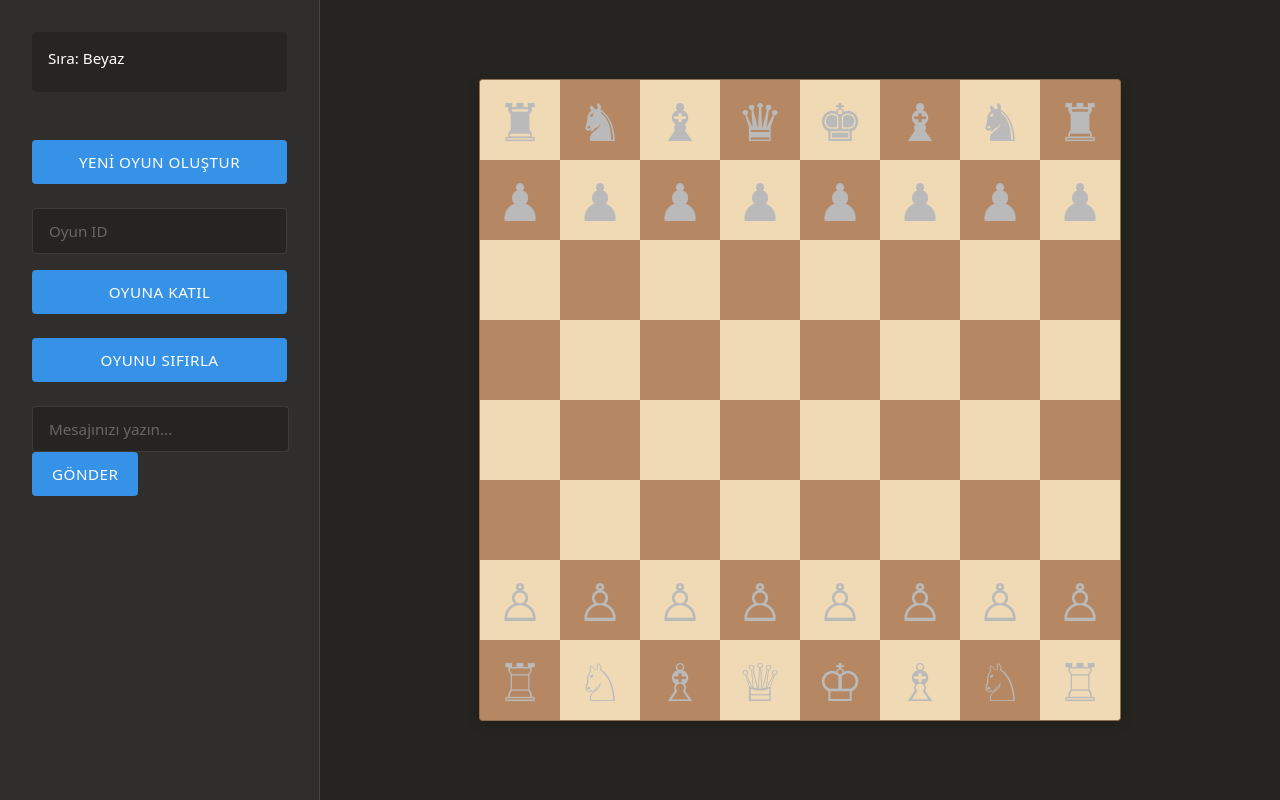
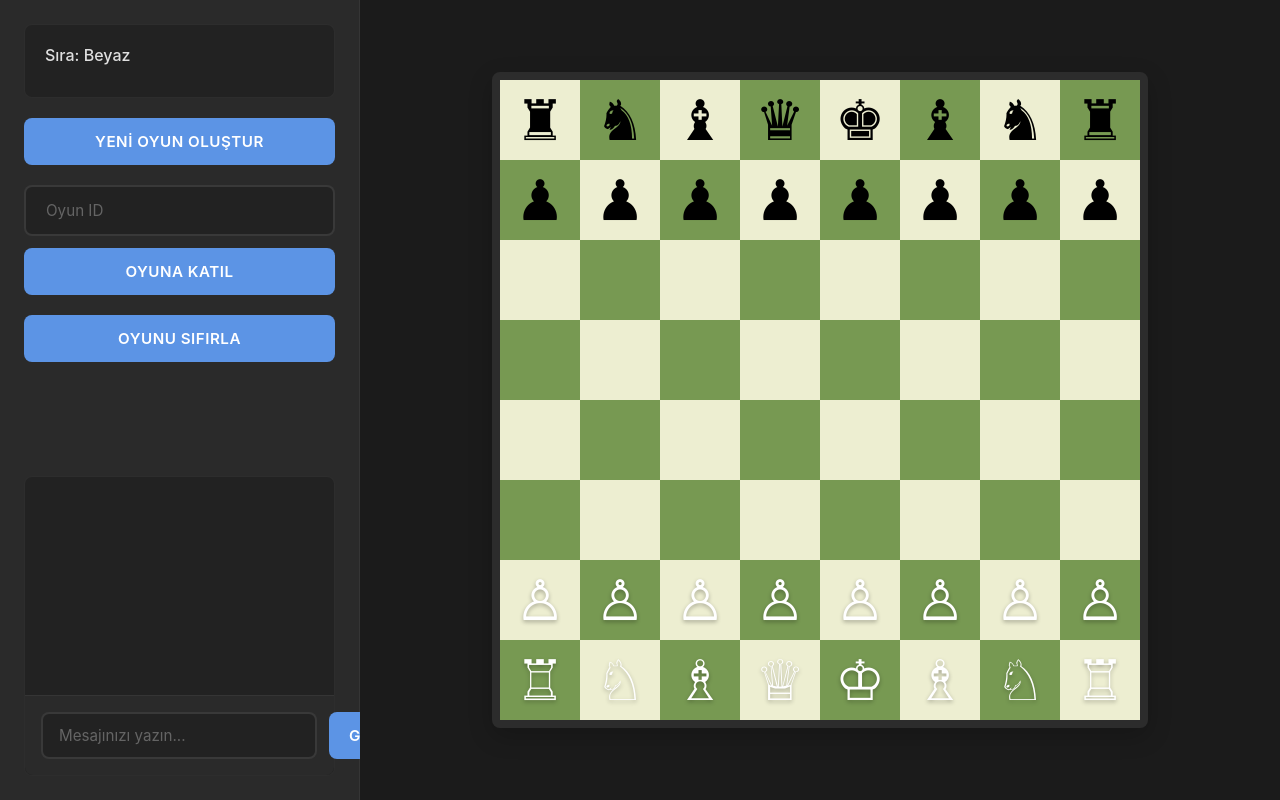
Before and after one commit to recepbulbul/chess5, a website: page public/index.html in a window 1280 px wide. Drawn offline with Linux system fonts and the light colour scheme.

Commit message:
Update style.css

```diff
--- a/public/style.css
+++ b/public/style.css
@@ -1,22 +1,22 @@
 :root {
     --board-size: min(80vh, 700px);
     --square-size: calc(var(--board-size) / 8);
-    --primary-color: #262421;
-    --secondary-color: #302e2c;
-    --panel-bg: #302e2c;
-    --accent-color: #3692e7;
-    --light-square: #f0d9b5;
-    --dark-square: #b58863;
-    --text-color: #bababa;
-    --border-radius: 4px;
-    --shadow: 0 4px 12px rgba(0, 0, 0, 0.15);
+    --primary-color: #1b1b1b;
+    --secondary-color: #222222;
+    --panel-bg: #2a2a2a;
+    --accent-color: #5c94e5;
+    --light-square: #edeed1;
+    --dark-square: #779952;
+    --text-color: #e0e0e0;
+    --border-radius: 8px;
+    --shadow: 0 8px 24px rgba(0, 0, 0, 0.2);
 }
 
 * {
     margin: 0;
     padding: 0;
     box-sizing: border-box;
-    font-family: 'Noto Sans', system-ui, -apple-system, sans-serif;
+    font-family: 'Inter', system-ui, -apple-system, sans-serif;
 }
 
 body {
@@ -28,32 +28,32 @@ body {
 
 .container {
     display: grid;
-    grid-template-columns: 320px 1fr;
+    grid-template-columns: 360px 1fr;
     height: 100vh;
 }
 
 .game-controls {
     background: var(--panel-bg);
-    padding: 2rem;
+    padding: 1.5rem;
     display: flex;
     flex-direction: column;
-    gap: 1.5rem;
-    border-right: 1px solid rgba(255, 255, 255, 0.1);
+    gap: 1.25rem;
+    border-right: 1px solid rgba(255, 255, 255, 0.05);
 }
 
 .join-game {
     display: flex;
     flex-direction: column;
-    gap: 1rem;
+    gap: 0.75rem;
 }
 
 button {
-    padding: 0.75rem 1.25rem;
+    padding: 0.875rem 1.25rem;
     border: none;
     border-radius: var(--border-radius);
     background: var(--accent-color);
     color: #fff;
-    font-weight: 500;
+    font-weight: 600;
     font-size: 0.95rem;
     cursor: pointer;
     transition: all 0.2s ease;
@@ -62,15 +62,15 @@ button {
 }
 
 button:hover {
-    filter: brightness(1.1);
+    background: #4a7fd1;
     transform: translateY(-1px);
 }
 
 input {
-    padding: 0.75rem 1rem;
-    border: 1px solid rgba(255, 255, 255, 0.1);
+    padding: 0.875rem 1.25rem;
+    border: 2px solid rgba(255, 255, 255, 0.1);
     border-radius: var(--border-radius);
-    background: rgba(0, 0, 0, 0.2);
+    background: var(--secondary-color);
     color: var(--text-color);
     font-size: 0.95rem;
     outline: none;
@@ -79,7 +79,7 @@ input {
 
 input:focus {
     border-color: var(--accent-color);
-    background: rgba(0, 0, 0, 0.3);
+    background: var(--secondary-color);
 }
 
 input::placeholder {
@@ -91,6 +91,7 @@ input::placeholder {
     align-items: center;
     justify-content: center;
     padding: 2rem;
+    background: var(--primary-color);
 }
 
 #board {
@@ -100,8 +101,7 @@ input::placeholder {
     border-radius: var(--border-radius);
     overflow: hidden;
     box-shadow: var(--shadow);
-    background-color: var(--dark-square);
-    border: 1px solid rgba(0, 0, 0, 0.2);
+    border: 8px solid #2c2c2c;
 }
 
 .square {
@@ -110,7 +110,7 @@ input::placeholder {
     display: flex;
     justify-content: center;
     align-items: center;
-    font-size: calc(var(--square-size) * 0.65);
+    font-size: calc(var(--square-size) * 0.7);
     cursor: pointer;
     transition: all 0.15s ease;
     position: relative;
@@ -125,36 +125,36 @@ input::placeholder {
 }
 
 .selected {
-    background-color: rgba(20, 85, 30, 0.5) !important;
+    background-color: rgba(106, 164, 255, 0.5) !important;
 }
 
 .valid-move::after {
     content: '';
     position: absolute;
-    width: 30%;
-    height: 30%;
+    width: 32%;
+    height: 32%;
     background-color: rgba(0, 0, 0, 0.2);
     border-radius: 50%;
 }
 
 #gameInfo {
-    background: rgba(0, 0, 0, 0.2);
-    padding: 1rem;
+    background: var(--secondary-color);
+    padding: 1.25rem;
     border-radius: var(--border-radius);
-    margin-bottom: 1.5rem;
+    border: 1px solid rgba(255, 255, 255, 0.05);
 }
 
 #currentPlayer {
-    font-size: 0.95rem;
+    font-size: 1rem;
     font-weight: 500;
-    margin-bottom: 0.5rem;
-    color: #fff;
+    margin-bottom: 0.75rem;
+    color: var(--text-color);
 }
 
 #gameStatus {
     font-weight: 600;
     color: var(--accent-color);
-    font-size: 1rem;
+    font-size: 1.1rem;
 }
 
 /* Responsive Tasarım */
@@ -162,12 +162,14 @@ input::placeholder {
     .container {
         grid-template-columns: 1fr;
         grid-template-rows: auto 1fr;
+        height: 100vh;
+        overflow-y: auto;
     }
 
     .game-controls {
         padding: 1rem;
         border-right: none;
-        border-bottom: 1px solid rgba(255, 255, 255, 0.1);
+        border-bottom: 1px solid rgba(255, 255, 255, 0.05);
     }
 
     :root {
@@ -176,6 +178,10 @@ input::placeholder {
 
     .board-container {
         padding: 1rem;
+    }
+
+    .chat-container {
+        height: 250px;
     }
 }
 
@@ -201,7 +207,8 @@ input::placeholder {
 }
 
 ::-webkit-scrollbar-track {
-    background: rgba(255, 255, 255, 0.05);
+    background: var(--secondary-color);
+    border-radius: 3px;
 }
 
 ::-webkit-scrollbar-thumb {
@@ -210,5 +217,63 @@ input::placeholder {
 }
 
 ::-webkit-scrollbar-thumb:hover {
-    background: #4a9eed;
+    background: #4a7fd1;
 }
+
+.chat-container {
+    display: flex;
+    flex-direction: column;
+    margin-top: auto;
+    height: 300px;
+    background: var(--secondary-color);
+    border-radius: var(--border-radius);
+    border: 1px solid rgba(255, 255, 255, 0.05);
+}
+
+.chat-messages {
+    flex: 1;
+    overflow-y: auto;
+    padding: 1rem;
+    display: flex;
+    flex-direction: column;
+    gap: 0.75rem;
+}
+
+.chat-message {
+    padding: 0.75rem 1rem;
+    background: var(--panel-bg);
+    border-radius: var(--border-radius);
+    font-size: 0.925rem;
+    line-height: 1.4;
+    word-break: break-word;
+    border: 1px solid rgba(255, 255, 255, 0.05);
+}
+
+.chat-input-container {
+    display: flex;
+    gap: 0.75rem;
+    padding: 1rem;
+    border-top: 1px solid rgba(255, 255, 255, 0.05);
+    background: var(--panel-bg);
+    border-radius: 0 0 var(--border-radius) var(--border-radius);
+}
+
+.chat-input-container input {
+    flex: 1;
+    padding: 0.75rem 1rem;
+}
+
+.chat-input-container button {
+    padding: 0.75rem 1.25rem;
+    text-transform: none;
+}
+
+.square[data-color="white"] {
+    color: #fff;
+    text-shadow: 0 2px 4px rgba(0, 0, 0, 0.3);
+}
+
+.square[data-color="black"] {
+    color: #000;
+    text-shadow: none;
+}
```
